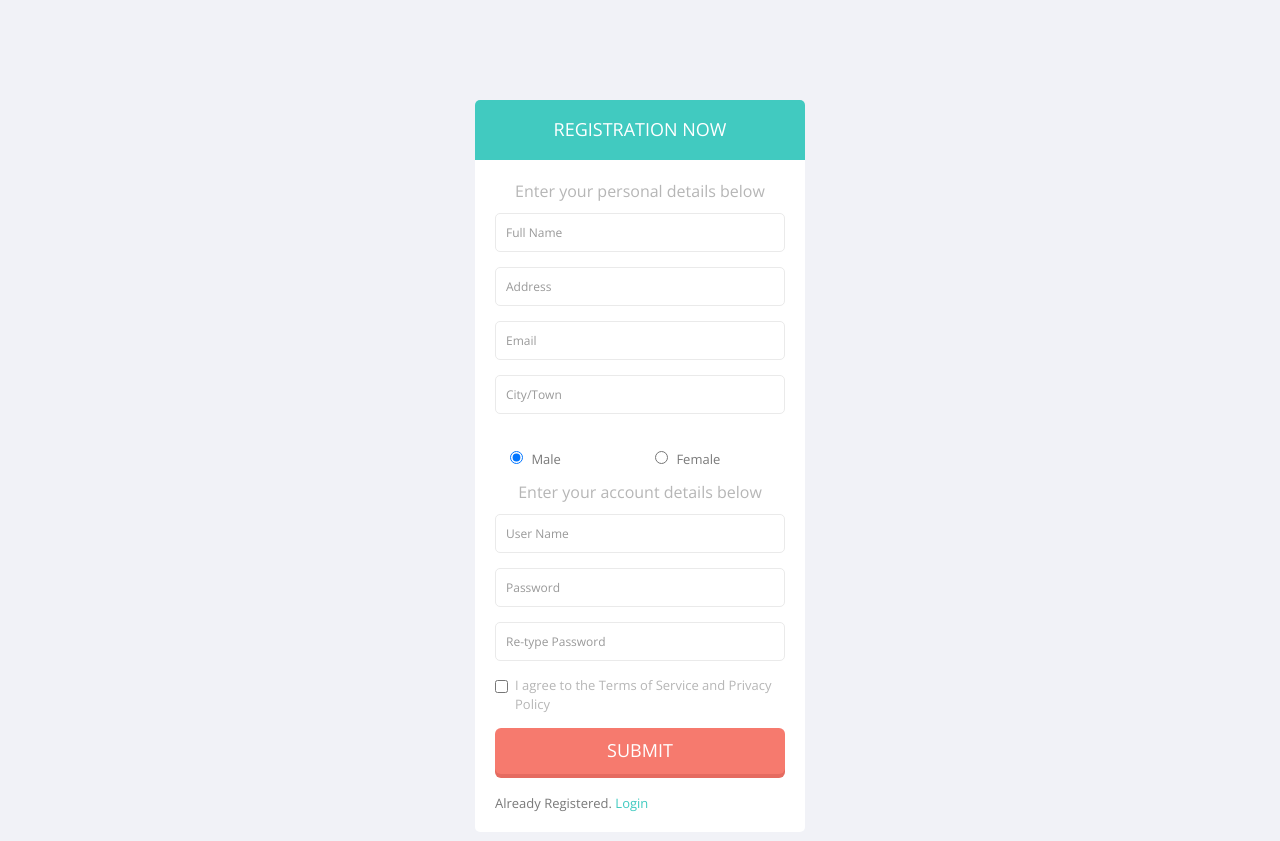
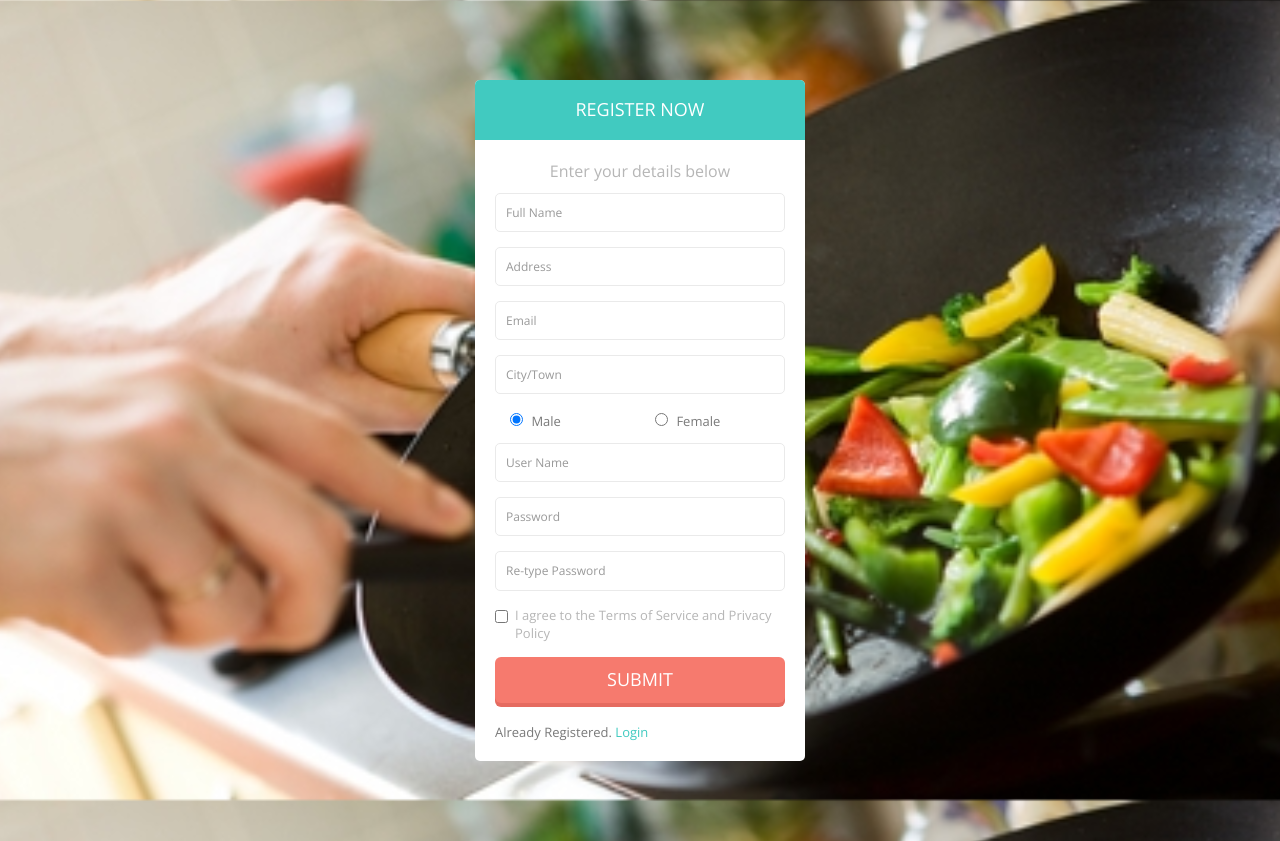
Before and after one commit to qod7/bhancha, a Django app: page /signup/ in a window 1280 px wide. Run offline with Django 3.2, Linux system fonts and the light colour scheme.

Commit message:
Minor changes in css

```diff
--- a/mainapp/templates/mainapp/base.html
+++ b/mainapp/templates/mainapp/base.html
@@ -29,7 +29,7 @@
     <script src="{% static "mainapp/js/respond.min.js" %}"></script>
     <![endif]-->
 </head>
-  <body>
+  <body  {% block bodytags %} {% endblock %}>
     {% block content %}
     {% endblock %}
 
--- a/mainapp/templates/mainapp/signup.html
+++ b/mainapp/templates/mainapp/signup.html
@@ -1,16 +1,24 @@
 {% extends "mainapp/base.html" %}
+{% load staticfiles %}
+
+{% block bodytags %}
+    style="background:url('{% static "mainapp/images/slider/bg1.jpeg" %}') no-repeat center center fixed;background-size:cover;
+        -webkit-background-size: cover;
+        -moz-background-size: cover;
+        -o-background-size: cover;"
+{% endblock %}
 
 {% block content %}
 <div class="container">
-	<form class="form-signin" action="">
-		<h2 class="form-signin-heading">registration now</h2>
+	<form class="form-signin" action="" style="margin-top:80px; margin-bottom:80px;">
+		<h2 class="form-signin-heading">register now</h2>
 		<div class="login-wrap">
-		    <p>Enter your personal details below</p>
+		    <p>Enter your details below</p>
 		    <input type="text" class="form-control" placeholder="Full Name" autofocus>
 		    <input type="text" class="form-control" placeholder="Address" autofocus>
 		    <input type="text" class="form-control" placeholder="Email" autofocus>
 		    <input type="text" class="form-control" placeholder="City/Town" autofocus>
-		    <div class="radios">
+		    <div class="radios" style="padding-top:0px;">
 		        <label class="label_radio col-lg-6 col-sm-6" for="radio-01">
 		            <input name="sample-radio" id="radio-01" value="1" type="radio" checked /> Male
 		        </label>
@@ -18,8 +26,6 @@
 		            <input name="sample-radio" id="radio-02" value="1" type="radio" /> Female
 		        </label>
 		    </div>
-
-		    <p> Enter your account details below</p>
 		    <input type="text" class="form-control" placeholder="User Name" autofocus>
 		    <input type="password" class="form-control" placeholder="Password">
 		    <input type="password" class="form-control" placeholder="Re-type Password">
```
Also changed, not shown: mainapp/templates/mainapp/index.html (+6 -10 lines), mainapp/templates/mainapp/login.html (+10 -1 lines).
